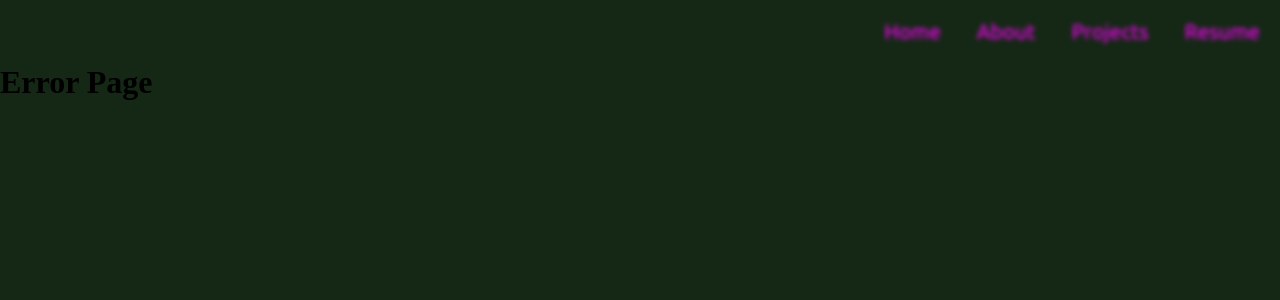
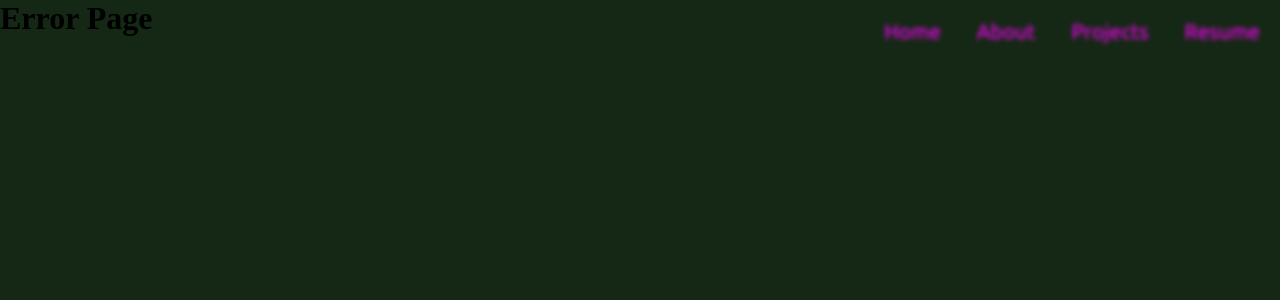
Before and after one commit to karthicbz/portfolio, a React (Create React App) app: page /Resume in a window 1280 px wide. Shown: the top 300 px of the page. Built offline with nearby package versions, Linux system fonts and the light colour scheme.

Commit message:
added grid layout to otherpages

```diff
--- a/src/App.js
+++ b/src/App.js
@@ -4,7 +4,7 @@
 import NameContainer from "./components/NameContainer";
 import styled from "styled-components";
 
-const GridDiv = styled.div`
+export const GridDiv = styled.div`
   height: 100%;
   display: grid;
   grid-template-columns: 1fr;
--- a/src/components/About.jsx
+++ b/src/components/About.jsx
@@ -6,6 +6,8 @@
   font-family: "Ubuntu", sans-serif;
   max-width: 700px;
   margin: 0 auto;
+  grid-column: 1/2;
+  grid-row: 2/3;
 
   & > p {
     /* text-align: center; */
@@ -50,13 +52,14 @@
     <DIV>
       <p className="about-me-head">About me</p>
       <p className="about-me-para">
-        I am having an affection with computers sice my child hood and got
-        inspired by lot of great OOS apps. so I wanted to wet my feet with
-        programming and it was the year 2016 i started learning programming. My
-        first programming language was python learned in codecademy. I learned
-        basics but i don't know how to proceed further with python. However,
-        made some small hobby projects in python and pushed into github (don't
-        know how to use git so i basically copy and pasted into git).
+        I am having an affection with computers sice my childhood and got
+        inspired by lot of great opensource apps. so I wanted to wet my feet
+        with programming and it was the year 2016 i started learning
+        programming. My first programming language was python learned in
+        codecademy. I learned basics but i don't know how to proceed further
+        with python. However, made some small hobby projects in python and
+        pushed into github (don't know how to use git so i basically copy and
+        pasted into git).
         <br />
         <br /> Inbetween learned some java and learned c# through Head first c#
         book. That was really a nice book which helped me to understand oop
--- a/src/components/NameContainer.jsx
+++ b/src/components/NameContainer.jsx
@@ -5,20 +5,16 @@
 import PageTransitionDiv from "./PageTransition";
 
 const DIV = styled(PageTransitionDiv)`
-  /* height: 100%; */
   background-color: transparent;
   font-family: "Ubuntu", sans-serif;
   max-width: 700px;
   padding: 1rem;
   border-radius: 10px;
-  grid-column: 1/2;
-  grid-row: 2/3;
   display: flex;
   flex-direction: column;
   justify-content: center;
   margin: 15rem 0 15rem 5rem;
   gap: 10px;
-  /* filter: blur(2px); */
 
   & > p:first-child {
     font-size: 5rem;
@@ -35,9 +31,16 @@
   }
 `;
 
+const GridDiv = styled.div`
+  grid-column: 1/2;
+  grid-row: 2/3;
+  display: flex;
+  justify-content: space-evenly;
+`;
+
 const NameContainer = () => {
   return (
-    <div style={{ display: "flex", justifyContent: "space-evenly" }}>
+    <GridDiv>
       <DIV>
         <p>Hello there,</p>
         <p>
@@ -50,7 +53,7 @@
         loop={true}
         style={{ maxWidth: "650px" }}
       />
-    </div>
+    </GridDiv>
   );
 };
 
--- a/src/components/Navbar.jsx
+++ b/src/components/Navbar.jsx
@@ -10,6 +10,7 @@
   grid-column: 1/2;
   grid-row: 1/2;
   filter: blur(1px);
+  position: fixed;
 
   & > ul {
     display: flex;
--- a/src/components/OtherPages.jsx
+++ b/src/components/OtherPages.jsx
@@ -4,11 +4,12 @@
 import Navbar from "./Navbar";
 import ErrorPage from "./ErrorPage";
 import { useParams } from "react-router-dom";
+import { GridDiv } from "../App";
 
 const OtherPages = () => {
   const { currPath } = useParams();
   return (
-    <div>
+    <GridDiv>
       <Navbar />
       {currPath === "about" ? (
         <About />
@@ -17,7 +18,7 @@
       ) : (
         <ErrorPage />
       )}
-    </div>
+    </GridDiv>
   );
 };
 
```
